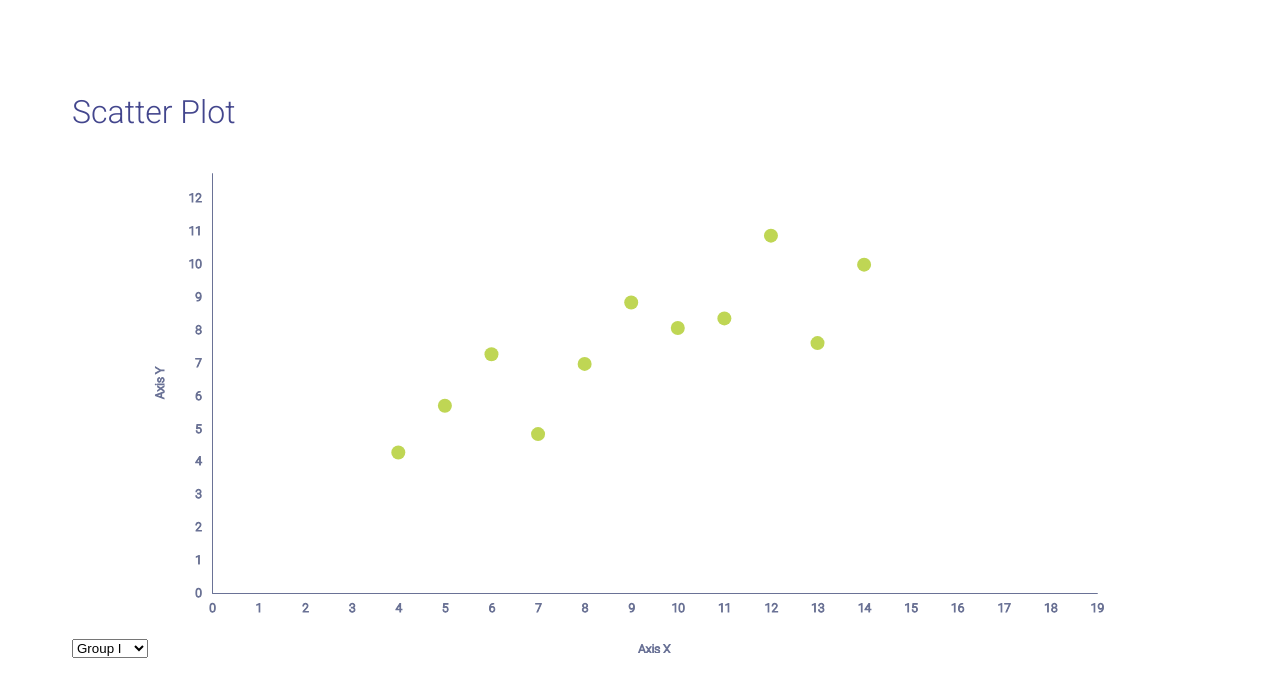
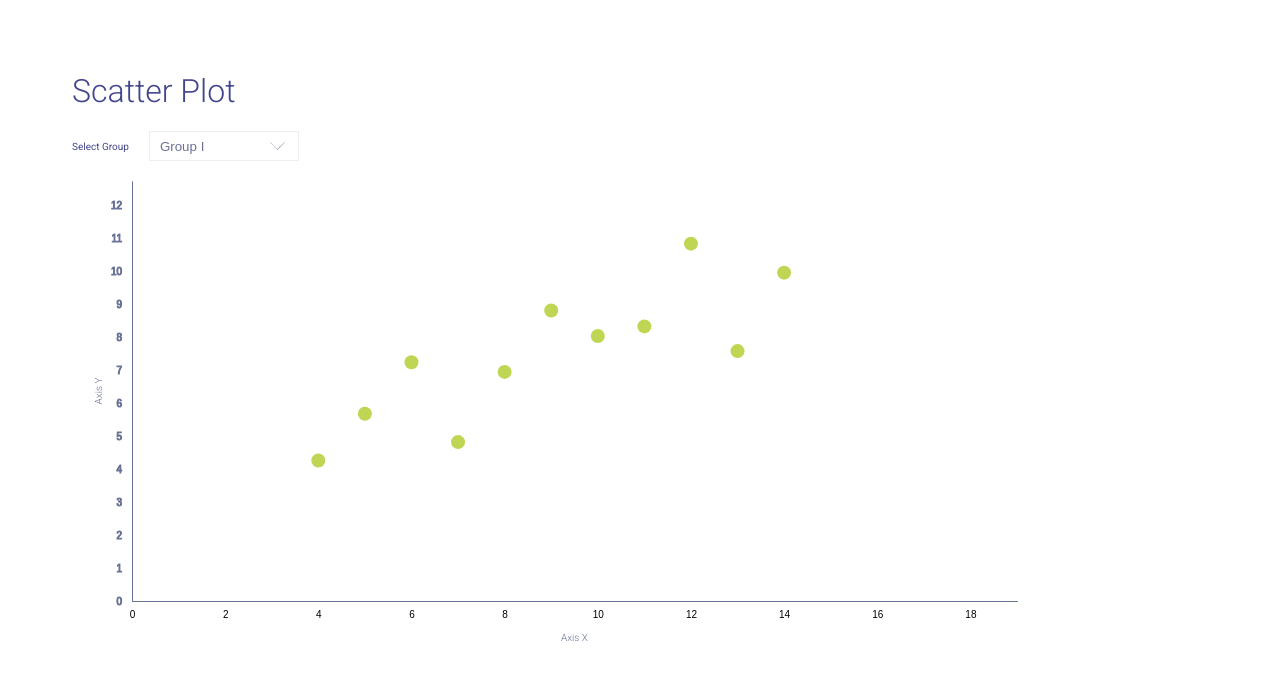
Before and after one commit to blueberry20/Scatter-Plot, a website: page index.html in a window 1280 px wide. Drawn offline with Linux system fonts and the light colour scheme.

Commit message:
everythig works

```diff
--- a/index.html
+++ b/index.html
@@ -4,10 +4,11 @@
 
   	<!-- <script src="https://d3js.org/d3.v5.min.js"></script> -->
   	<script src="d3.min.js"></script>
-  	<link href="https://fonts.googleapis.com/css?family=Roboto:300,400,500,700" rel="stylesheet">
+  	<link href="https://fonts.googleapis.com/css?family=Roboto:100,300,400,500,700" rel="stylesheet">
   	<style>
 		body {
 			font-family: "Roboto", sans-serif;
+			font-weight:300;
 			color: #43468d;
 			padding:4em;
 		}
@@ -16,30 +17,24 @@
 			font-family: "Roboto", sans-serif;
 			font-weight:300;
 			color: #43468d;
+			margin-top:0;
 		}
 
 		.grid line {
-			stroke: green;
+			stroke: #edeef1;
 			shape-rendering: crispEdges;
 			fill:none;
 		}
 
 		.main text {
-		    font-size: 12px;
-		    font-family: "Roboto", sans-serif;
+		    font-size: 10px;
 		    font-weight:300;
-		    stroke:#6a7296;
 		}
 
 		.tick line {
-		  	stroke: lightgrey;
-		  	stroke-opacity: 0.7;
 		  	shape-rendering: crispEdges;
 		}
 
-		.domain {
-			stroke:#6a7296;
-		}
 
 		.tooltip {
 		    position: absolute;
@@ -60,6 +55,10 @@
 			font-size:10px;
 		}
 
+		.domain {
+			stroke:#6a7296;
+		}
+
 		circle {
 			-webkit-transition: opacity 0.5s; /* Safari */
     		transition: opacity 0.5s;
@@ -69,19 +68,61 @@
 		.notVisible {
 			opacity: 0;
 		}
+
 		.visible {
 			opacity:1;
 		}
+
+		.flex {
+			display: flex;
+			align-items: center;
+		}
+
+		.flex div {
+			font-size:10px;
+			font-weight:400;
+			padding-right: 20px;
+		}
+
+		select {
+			-webkit-appearance: none;
+  			-webkit-border-radius: 0px;
+  			width:150px;
+  			height:30px;
+  			line-height: 30px;
+  			border:1px solid #edeef1;
+  			color:#6a7296;
+  			padding: 0 10px;
+    		background-color: #fff;
+    		font-weight:300;
+    		background: url("arrow.png") no-repeat right #fff;
+    		background-size:15px;
+    		background-position-x: 120px;
+		}
+
+		option {
+			height:30px;
+			background-color:#fff;
+			padding:10px;
+		}
+
+
 	</style>
   </head>
   <body>
   	<h1>Scatter Plot</h1>
+  	<div class="flex">
+  		<div>Select Group</div>
+  		<div class="custom-select">
 	  	<select id="groupSelect" onchange="changeGroup()">
 	  		<option value="I">Group I</option>
 	  		<option value="II">Group II</option>
 	  		<option value="III">Group III</option>
 	  		<option value="IV">Group IV</option>
 	  	</select>
+	  </div>
+  	</div>
+  	<div id="chartDiv"></div>
   	<script>
   		var xdata = [];
   		var ydata = [];
@@ -95,7 +136,7 @@
 				xdata.push(+item["x"]);
 				ydata.push(+item["y"]);
 
-				//get x and y values for currentGroup
+				//get x and y values for current Group
 				if (item.group == "I"){
 					currentxdata.push(+item["x"]);
 					currentydata.push(+item["y"]);
@@ -105,22 +146,20 @@
 	  	.then(function(){
 	  		createChart();
 	  	});
-	  	// .then(function(){
-	  	// 	createScatterDots();
-	  	// });
 
   		function changeGroup (){
   			var selectedGroup = document.getElementById("groupSelect").value;
+  			//transition opacity of circles
 			d3.selectAll('circle').classed('notVisible', true);
 			setTimeout(function(){
 				d3.selectAll('circle').remove();
 			}, 500)
-			// setTimeout(function(){
-			// 	d3.selectAll('circle').classed('notVisible', false);
-			// }, 1000)
 
+			//clear current x and y data
 			currentydata = [];
 			currentxdata = [];
+
+			//load data for currently selected group
 			d3.csv('data.csv')
 		  	.then(function(data) {
 				data.map(function(item){
@@ -131,7 +170,9 @@
 			    })
 		  	})
 		  	.then(function(){
-		  		createScatterDots();
+		  		setTimeout(function(){
+					createChart();
+				}, 500)
 		  	});
   		}
 
@@ -142,11 +183,11 @@
 		var height = 500 - margin.top - margin.bottom;
 
 		// the chart object, includes all margins
-		var chart = d3.select('body')
+		var chart = d3.select('#chartDiv')
 			.append('svg:svg')
 			.attr('width', width + margin.right + margin.left)
 			.attr('height', height + margin.top + margin.bottom)
-		.attr('class', 'chart')
+			.attr('class', 'chart');
 
 		// the main object where the chart and axis will be drawn
 		var main = chart.append('g')
@@ -157,6 +198,7 @@
 
   		function createChart(){
 
+			var xtickNumber = d3.max(xdata)/2;
 			// x and y scales, I've used linear here but there are other options
 			// the scales translate data values to pixel values for you
 			var x = d3.scaleLinear()
@@ -168,26 +210,16 @@
 			          .range([ height, 0 ]);
 
 			// draw the x axis
-		var tickNumber = xdata.length/2;
 			var xAxis = d3.axisBottom()
 				.scale(x)
-		.ticks(tickNumber)
+				.ticks(xtickNumber)
 				.tickSize(0)
 				.tickPadding("10");
 
 			main.append('g')
 				.attr('transform', 'translate(0,' + height + ')')
 				.attr('class', 'axis')
-		.call(xAxis)
-		.attr("stroke", "#6a7296");
-
-		// text label for the x axis
-		main.append("text")
-        .attr("x", width/2 )
-        .attr("y",  height + margin.bottom)
-        .style("text-anchor", "middle")
-        .text("Axis X")
-        .style("fill", "#6a7296");
+				.call(xAxis);
 
 			// draw the y axis
 			var yAxis = d3.axisLeft()
@@ -195,36 +227,55 @@
 				.tickSize(0)
 				.tickPadding("10");
 
+			main.append('g')
+				.attr('transform', 'translate(0,0)')
+				.attr('class', 'axis')
+				.call(yAxis)
+				.attr("stroke", "#6a7296");
+
+			// text label for the x axis
+			main.append("text")
+		        .attr("x", width/2 )
+		        .attr("y",  height + 40)
+		        .style("text-anchor", "middle")
+		        .text("Axis X")
+		        .style("fill", "#6a7296");
+
 			// text label for the y axis
 			main.append("text")
 		        .attr("transform", "rotate(-90)")
-        .attr("y", 0 - margin.left)
+		        .attr("y", 0 - 40)
 		        .attr("x", 0- (height / 2))
 		        .attr("dy", "1em")
 		        .style("text-anchor", "middle")
 		        .text("Axis Y")
 		        .style("fill", "#6a7296");
 
-		main.append('g')
-		.attr('transform', 'translate(0,0)')
-		.attr('class', 'axis')
-		.call(yAxis)
-		.attr("stroke", "#6a7296");
+		 //    var yAxisGr = d3.axisRight()
+			// 	.scale(y)
+			// 	.tickSize(width)
+			// 	.tickFormat("");
+
+			// main.append("g")
+			//     .classed('grid', true)
+			//     .call(yAxisGr);
+
+			//document.querySelector(".grid .tick line").style.stroke = "#6a7296";
+
+		    createScatterDots(x,y)
+		}
+
+
+		function createScatterDots(x,y){
+			d3.selectAll('circle').classed('notVisible', false);
+			// draw the graph object
+			var g = main.append("svg:g");
 
 
 		    // Define the div for the tooltip
 			var div = d3.select("body").append("div")
 			    .attr("class", "tooltip")
 			    .style("opacity", 0);
-
-		    createScatterDots(x,y)
-
-		}
-
-
-		function createScatterDots(x,y){
-			// draw the graph object
-			var g = main.append("svg:g");
 
 			g.selectAll("scatter-dots")
 			   .data(currentydata)  // using the values in the ydata array
```
Also changed, not shown: arrow.png (added), chevron.png (added). Lines whose indentation alone changed are shown as unchanged.
